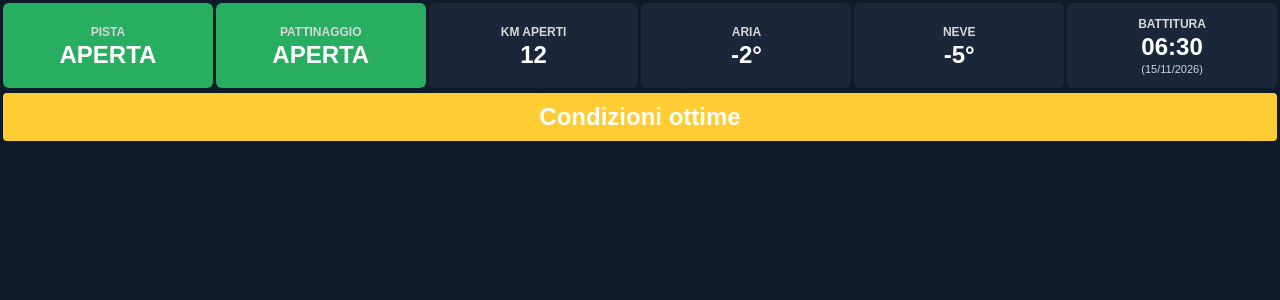
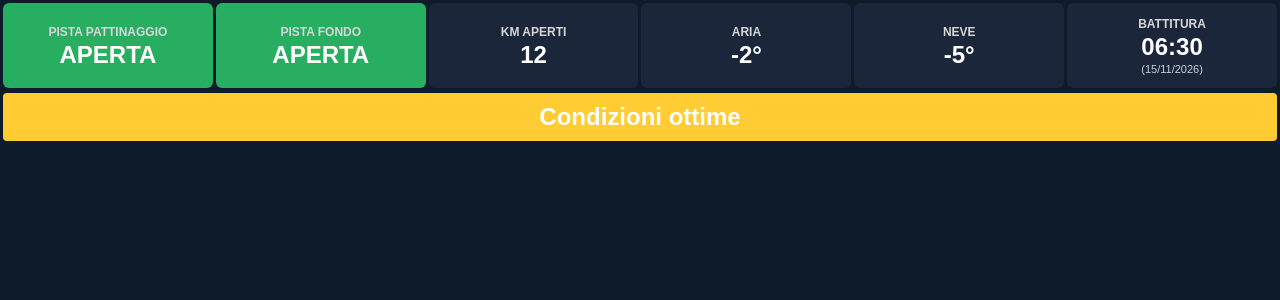
Before and after one commit to emiliomaj60-lang/stato-pista-schilpario, a Flask app: page /condizioni in a window 1280 px wide. Shown: the top 300 px of the page. Run offline with Flask 3, Linux system fonts and the light colour scheme.

Commit message:
Add files via upload

```diff
--- a/templates/condizioni.html
+++ b/templates/condizioni.html
@@ -112,14 +112,14 @@ html, body{
 
 <div class="container">
 
-    <div class="box {% if dati.stato == 'CHIUSA' %}chiusa{% else %}stato{% endif %}">
-        <div class="titolo">PISTA</div>
-        <div class="valore">{{ dati.stato }}</div>
+    <div class="box {% if dati.stato_pattinaggio == 'CHIUSA' %}chiusa{% else %}stato{% endif %}">
+        <div class="titolo">PISTA PATTINAGGIO</div>
+        <div class="valore">{{ dati.stato_pattinaggio }}</div>
     </div>
 
-    <div class="box {% if dati.stato_pattinaggio == 'CHIUSA' %}chiusa{% else %}stato{% endif %}">
-        <div class="titolo">PATTINAGGIO</div>
-        <div class="valore">{{ dati.stato_pattinaggio }}</div>
+    <div class="box {% if dati.stato == 'CHIUSA' %}chiusa{% else %}stato{% endif %}">
+        <div class="titolo">PISTA FONDO</div>
+        <div class="valore">{{ dati.stato }}</div>
     </div>
 
     <div class="box">
```
